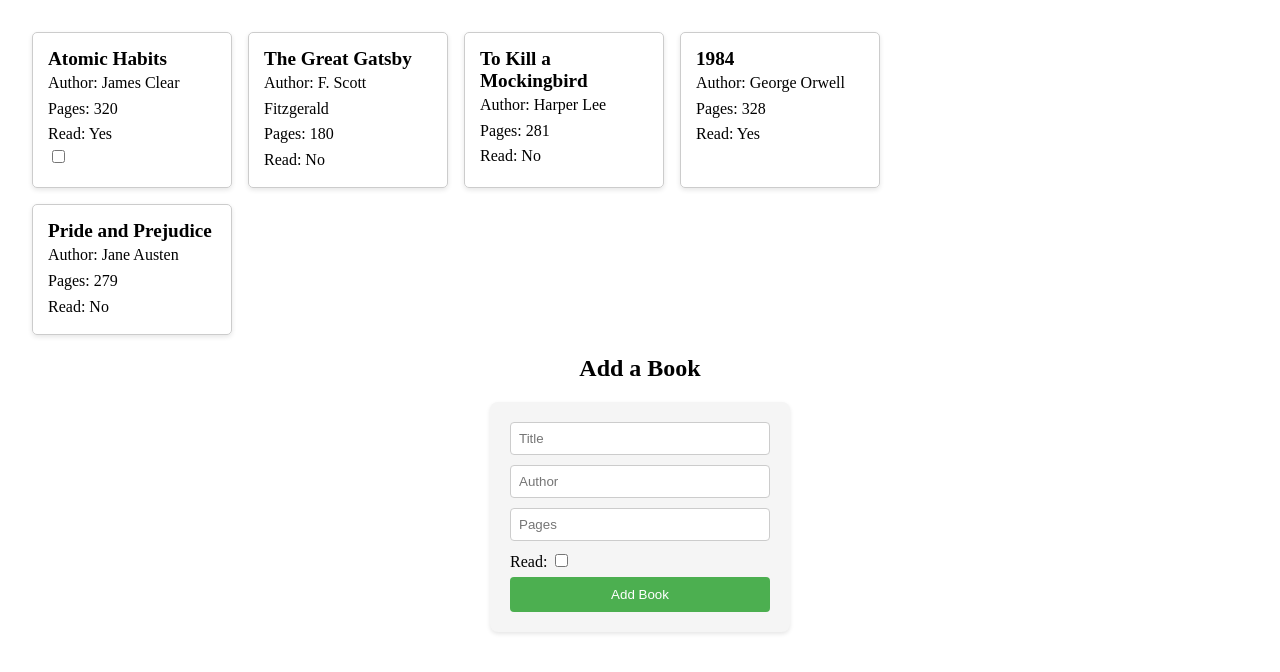
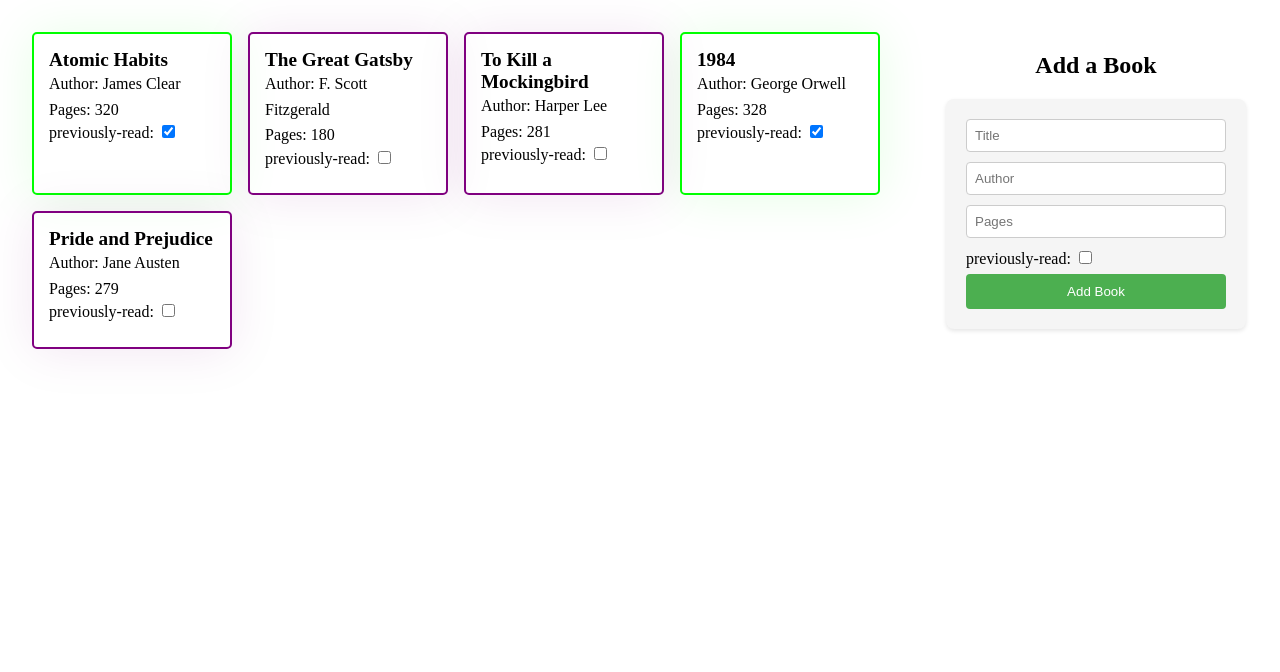
Before and after one commit to nro22/LibraryProject, a plain HTML site: page index.html in a window 1280 px wide. Drawn offline with Linux system fonts and the light colour scheme.

Commit message:
Base complete

```diff
--- a/index.html
+++ b/index.html
@@ -9,15 +9,6 @@
 <body>
     <div class="content">
         <div class="card-container" id="bookContainer">
-            <div class="book-card">
-                <h2>Atomic Habits</h2>
-                <p>Author: James Clear</p>
-                <p>Pages: 320</p>
-                <p>Read: Yes</p>
-                <div class="checkbox-container"></div>
-                    <input type="checkbox" id="read" name="read">
-                </div>
-            </div>
             <!-- Book cards will be dynamically added here -->
         </div>
         <div class="sidebar">
@@ -27,10 +18,10 @@
                 <input type="text" id="author" placeholder="Author" required>
                 <input type="number" id="pages" placeholder="Pages" required>
                 <div class="checkbox-container">
-                    <label for="read">Read:</label>
+                    <label for="read">previously-read:</label>
                     <input type="checkbox" id="read" name="read">
                 </div>
-                <button type="submit">Add Book</button>
+                <button class="addBookButton" type="button">Add Book</button>
             </form>
         </div>
     </div>
--- a/script.js
+++ b/script.js
@@ -1,9 +1,7 @@
 let myLibrary = [];
-
 function addBookToLibrary(book) {
     myLibrary.push(book);
 }
-
 class Book {
     constructor(title, author, pages, read) {
       this.title = title;
@@ -11,8 +9,8 @@ class Book {
       this.pages = pages;
       this.read = read;
     }
-  }
-Book.prototype.info = function(){
+}
+  Book.prototype.info = function(){
     let retStr = this.title + " by " + this.author +", "+this.pages+" pages, ";
     if (this.read){
         retStr+="previously read";
@@ -21,33 +19,87 @@ Book.prototype.info = function(){
     }
     return retStr;
 }
-
-// Function to create a book card
-function createBookCard(book) {
-    const card = document.createElement('div');
-    card.classList.add('book-card');
-    card.innerHTML = `
-        <h2>${book.title}</h2>
-        <p>Author: ${book.author}</p>
-        <p>Pages: ${book.pages}</p>
-        <p>Read: ${book.read ? 'Yes' : 'No'}</p>
-    `;
-    return card;
+function bookStyle(bookVar, bookElement){
+    if (bookVar.read){
+        bookElement.style.border = "2px solid #00FF00";
+        bookElement.style.boxShadow = "0 2px 50px rgba(0,255,0,0.1)";
+    }else{
+        bookElement.style.border = "2px solid #800080";
+        bookElement.style.boxShadow = "0 2px 50px rgba(128,0,128,0.1)";
+    }
 }
-
-// Function to display books
-function displayBooks(books) {
-    const container = document.getElementById('bookContainer');
-    // container.innerHTML = ''; // Clear existing cards
-    books.forEach(book => {
-        const card = createBookCard(book);
-        container.appendChild(card);
-    });
+function displayBook(bookVar){
+    let bookElement = document.createElement('div');
+    bookElement.classList.add('book-card');
+    bookElement.innerHTML = `
+        <h2>${bookVar.title}</h2>
+        <p>Author: ${bookVar.author}</p>
+        <p>Pages: ${bookVar.pages}</p>
+        <div class="read-status">
+            <label for="bookRead">Read:</label>
+            <input type="checkbox" id="bookRead" name="bookRead" ${bookVar.read ? 'checked' : ''}>
+        </div>
+        `;
+        bookStyle(bookVar, bookElement);
+        bookContainer.appendChild(bookElement);
 }
-
+// loop through the library and display the books
+function displayBooks(bookLibrary){
+    const bookContainer = document.querySelector('.card-container');
+    for (const bookVar of myLibrary){
+        let bookElement = document.createElement('div');
+        bookElement.classList.add('book-card');
+        bookElement.innerHTML = `
+            <h2>${bookVar.title}</h2>
+            <p>Author: ${bookVar.author}</p>
+            <p>Pages: ${bookVar.pages}</p>
+            <div class="read-status">
+                <label for="bookRead">previously-read:</label>
+                <input type="checkbox" id="bookRead" name="bookRead" ${bookVar.read ? 'checked' : ''}>
+            </div>
+        `;
+        bookStyle(bookVar, bookElement);
+        bookContainer.appendChild(bookElement);
+    }
+}
+addBookToLibrary(new Book("Atomic Habits", "James Clear", 320, true));
 addBookToLibrary(new Book("The Great Gatsby", "F. Scott Fitzgerald", 180, false));
 addBookToLibrary(new Book("To Kill a Mockingbird", "Harper Lee", 281, false));
 addBookToLibrary(new Book("1984", "George Orwell", 328, true));
 addBookToLibrary(new Book("Pride and Prejudice", "Jane Austen", 279, false));
+displayBooks(myLibrary);
 
-displayBooks(myLibrary);
+//function to change CSS when user toggles "read" checkbox
+let toggleButtons = document.querySelectorAll("#bookRead");
+toggleButtons.forEach(toggleButton => {
+    toggleButton.addEventListener("change", function(){
+        let bookCard = this.closest(".book-card");
+        if(this.checked){
+            bookCard.style.border = "2px solid #00FF00";
+            bookCard.style.boxShadow = "0 2px 50px rgba(0,255,0,0.1)";
+        }else{
+            bookCard.style.border = "2px solid #800080";
+            bookCard.style.boxShadow = "0 2px 50px rgba(128,0,128,0.1)";
+        }
+    });
+});
+
+//need to verify all fields inputted
+let newTitle, newAuthor, newPages, newBoolean;
+let addButton = document.querySelector(".addBookButton");
+addButton.addEventListener("click" , function(){
+    //add book to library
+    newTitle = document.getElementById("title").value;
+    newAuthor = document.getElementById("author").value;
+    newPages = document.getElementById("pages").value;
+    if (document.getElementById("read").checked){
+        newBoolean = true;
+    }else{
+        newBoolean = false;
+    }
+    newBook = new Book(newTitle, newAuthor, newPages, newBoolean);
+    addBookToLibrary(newBook);
+    //display books
+    // displayBooks(myLibrary);
+    displayBook(newBook);
+});
--- a/styles.css
+++ b/styles.css
@@ -26,14 +26,13 @@ body{
 }
 
 .book-card {
-    border: 1px solid #ccc;
+    border: 2px solid #00ff00;
     border-radius: 5px;
     padding: 15px;
     width: 200px;
-    box-shadow: 0 2px 5px rgba(0,0,0,0.1);
+    box-shadow: 0 2px 50px rgba(0,255,0,0.1);
 
 }
-
 .book-card h2 {
     font-size: 1.2em;
     margin: 0;
```
Also changed, not shown: style.css (deleted).
